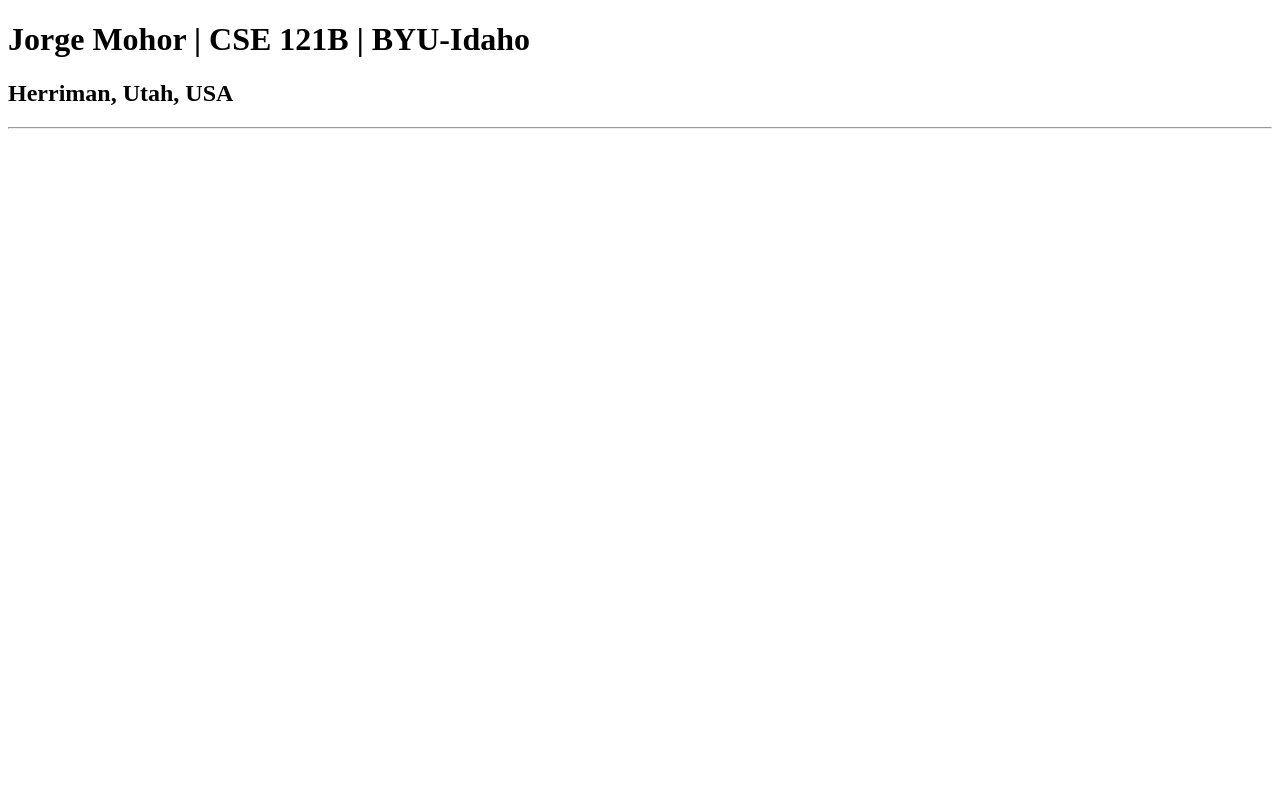
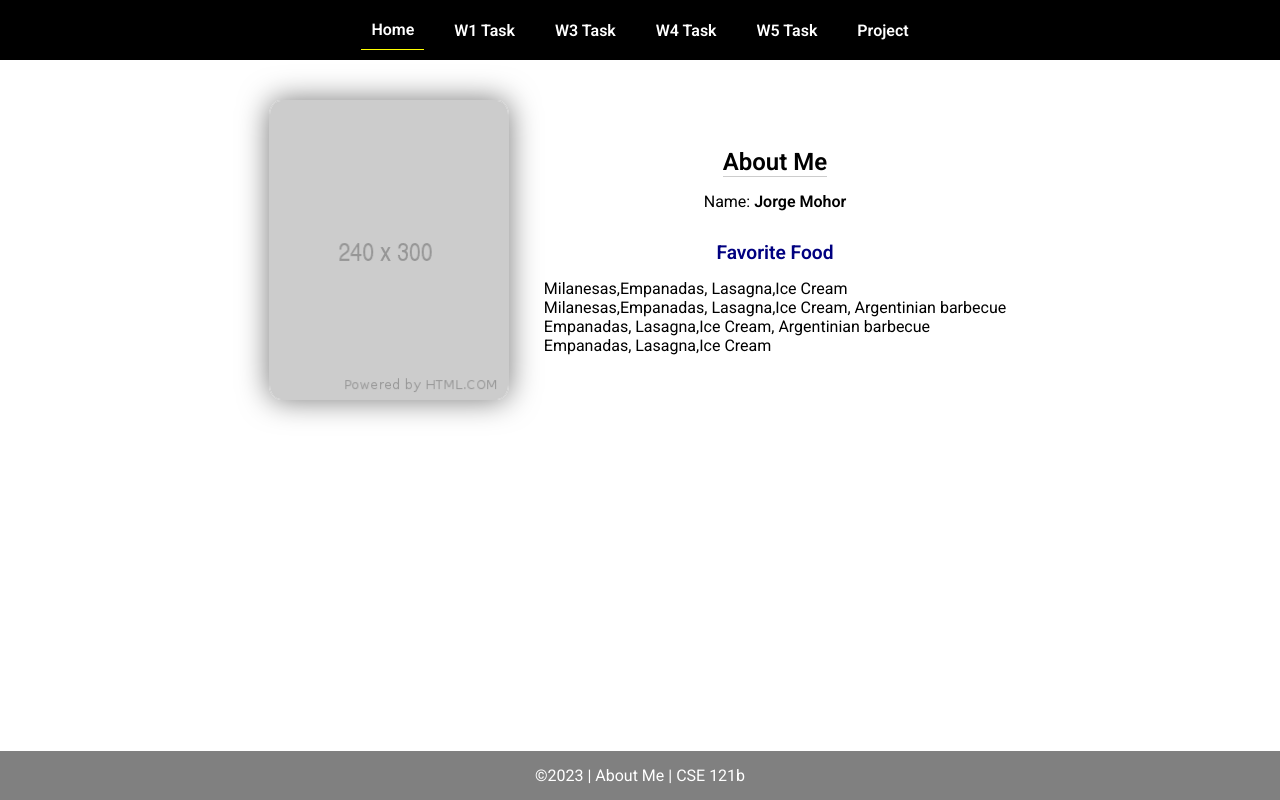
Before and after one commit to jrmohor/cse121b, a plain HTML site: page index.html in a window 1280 px wide. Drawn offline with Linux system fonts and the light colour scheme.

Commit message:
Added info to task2

```diff
--- a/index.html
+++ b/index.html
@@ -1,14 +1,45 @@
 <!DOCTYPE html>
 <html lang="en">
+
 <head>
-    <meta charset="UTF-8">
-    <meta name="viewport" content="width=device-width, initial-scale=1.0">
-    <title>Jorge Mohor | CSE 121B | BYU-Idaho</title>
+  <meta charset="UTF-8">
+  <meta name="viewport" content="width=device-width, initial-scale=1.0">
+  <title>About Me | CSE 121b | W02: Programming Tasks</title>
+  <link rel="preconnect" href="https://fonts.googleapis.com">
+  <link rel="preconnect" href="https://fonts.gstatic.com" crossorigin>
+  <link href="https://fonts.googleapis.com/css2?family=Roboto:wght@400;600&display=swap"
+    rel="stylesheet">
+  <link rel="stylesheet" href="styles/main.css">
 </head>
+
 <body>
-    <h1>Jorge Mohor | CSE 121B | BYU-Idaho</h1>
-    <h2>Herriman, Utah, USA</h2>
-    <hr>
+  <nav>
+    <ul id="menu">
+      <li><a id="toggleMenu">&equiv;</a></li>
+      <li><a href="index.html" class="active">Home</a></li>
+      <li><a href="w01-task.html">W1 Task</a></li>
+      <li><a href="w03-task.html">W3 Task</a></li>
+      <li><a href="w04-task.html">W4 Task</a></li>
+      <li><a href="w05-task.html">W5 Task</a></li>
+      <li><a href="project.html">Project</a></li>
+    </ul>
+  </nav>
+  <main id="home">
+    <picture>
+      <img src="images/placeholder.png" alt="Placeholder Image">
+    </picture>
+    <section>
+      <h1>About Me</h1>
+      <div class="info">Name: <span id="name"></span></div>
+      <h2>Favorite Food</h2>
+      <div class="block" id="food"></div>
+    </section>
+  </main>
+  <footer>
+    &copy;<span id="year"></span> | About Me | CSE 121b
+  </footer>
+  <script src="scripts/main.js"></script>
+  <script src="scripts/w02-task.js"></script>
+</body>
 
-</body>
 </html>
--- /dev/null
+++ b/scripts/main.js
@@ -0,0 +1,9 @@
+// copyright year
+document.querySelector('#year').textContent = new Date().getFullYear();
+
+// toggle menu in small view
+const toggleMenu = () => {
+    document.querySelector('#menu').classList.toggle('open');
+}
+
+document.querySelector('#toggleMenu').addEventListener('click', toggleMenu);
--- /dev/null
+++ b/scripts/w02-task.js
@@ -0,0 +1,36 @@
+/* W02-Task - Profile Home Page */
+
+/* Step 1 - Setup type tasks - no code required */
+
+/* Step 2 - Variables */
+
+    let fullName = 'Jorge Mohor';
+    let currentYear = new Date().getFullYear();
+    const profilePicture = 'images/my_picture.png';
+
+/* Step 3 - Element Variables */
+
+    const nameElement = document.getElementById('name');
+    const foodElement = document.getElementById('food');
+    const yearElement = document.querySelector('#year');
+    const imageElement = document.querySelector('picture');
+
+/* Step 4 - Adding Content */
+
+    nameElement.innerHTML = `<strong>${fullName}</strong>`;
+    yearElement.textContent = currentYear;
+    imageElement.setAttribute('src', profilePicture);
+
+    const altText = `Profile image of Jorge Mohor`;
+    imageElement.setAttribute('alt', altText);
+
+/* Step 5 - Array */
+
+    let favFoods = ['Milanesas', 'Empanadas', ' Lasagna', 'Ice Cream'];
+    foodElement.innerHTML = `${favFoods}`;
+    favFoods.push(' Argentinian barbecue');
+    foodElement.innerHTML += `<br>${favFoods}`;
+    favFoods.shift();
+    foodElement.innerHTML += `<br>${favFoods}`;
+    favFoods.pop();
+    foodElement.innerHTML += `<br>${favFoods}`;
--- /dev/null
+++ b/styles/main.css
@@ -0,0 +1,157 @@
+/* Universal Selector */
+* {
+    margin: 0;
+    padding: 0;
+    box-sizing: border-box;
+}
+
+/* HTML Selectors */
+body {
+    font-family: 'Roboto', Helvetica, sans-serif;
+}
+
+nav {
+    background-color: black;
+    width: 100%;
+    position: fixed;
+    top: 0;
+}
+
+nav ul {
+    display: flex;
+    flex-direction: column;
+    align-items: center;
+    max-width: fit-content;
+    margin: 0 auto;
+}
+
+nav ul li {
+    flex: 1 1 auto;
+}
+
+nav ul li:first-child {
+    display: block;
+    font-size: 2rem;
+}
+
+nav ul li:first-child a {
+    padding: 1px 10px;
+}
+
+nav ul li {
+    display: none;
+    list-style: none;
+    margin: 10px;
+}
+
+nav ul li a {
+    display: block;
+    padding: 10px;
+    text-decoration: none;
+    font-weight: 600;
+    color: white;
+    text-align: center;
+}
+
+nav ul li a:hover {
+    background-color: #efefef;
+    color: black;
+}
+
+h1, h2 {
+    text-align: center;
+    margin-bottom: 15px;
+
+}
+
+h1 {
+border-bottom: 1px solid #ccc;
+}
+
+h2 {
+    font-size: 1.2rem;
+    color: navy;
+    text-align: center;
+    margin-top: 30px;
+}
+
+main {
+    margin-top: 125px;
+    display: grid;
+    grid-template-columns: 1fr;
+    grid-gap: 20px;
+    align-items: center;
+    justify-content: center;
+}
+
+picture {
+    margin: 0 auto;
+}
+
+picture img {
+    width: 240px;
+    height: auto;
+    border-radius: 5%;
+    border: 1px solid #ccc;
+    box-shadow: 0 0 30px #777;
+}
+
+section {
+    display: flex;
+    flex-direction: column;
+    align-items: center;
+    margin: 10px
+}
+
+label {
+    margin: 15px 0;
+}
+
+footer {
+    background-color: gray;
+    color: white;
+    padding: 15px;
+    text-align: center;
+    width: 100%;
+    position: fixed;
+    bottom: 0;
+}
+
+/* Class Selectors */
+.active {
+    border-bottom: 1px solid yellow;
+}
+
+.open li {
+    display: block;
+}
+
+.block {
+    display: block;
+}
+
+/* ID Selectors */
+
+/* Media Queries */
+@media only screen and (min-width: 32.5em) {
+    nav ul {
+        flex-direction: row;
+    }
+
+    nav ul li:first-child {
+        display: none;
+    }
+
+    nav ul li {
+        display: block;
+    }
+
+    main {
+        margin: 100px auto 20px;
+        grid-template-columns: 250px 1fr;
+        max-width: -moz-fit-content;
+        max-width: fit-content;
+
+    }
+
+}
```
Also changed, not shown: index-old.html (added, +14 -0 lines), images/my_picture.png (added), images/placeholder.png (added).
